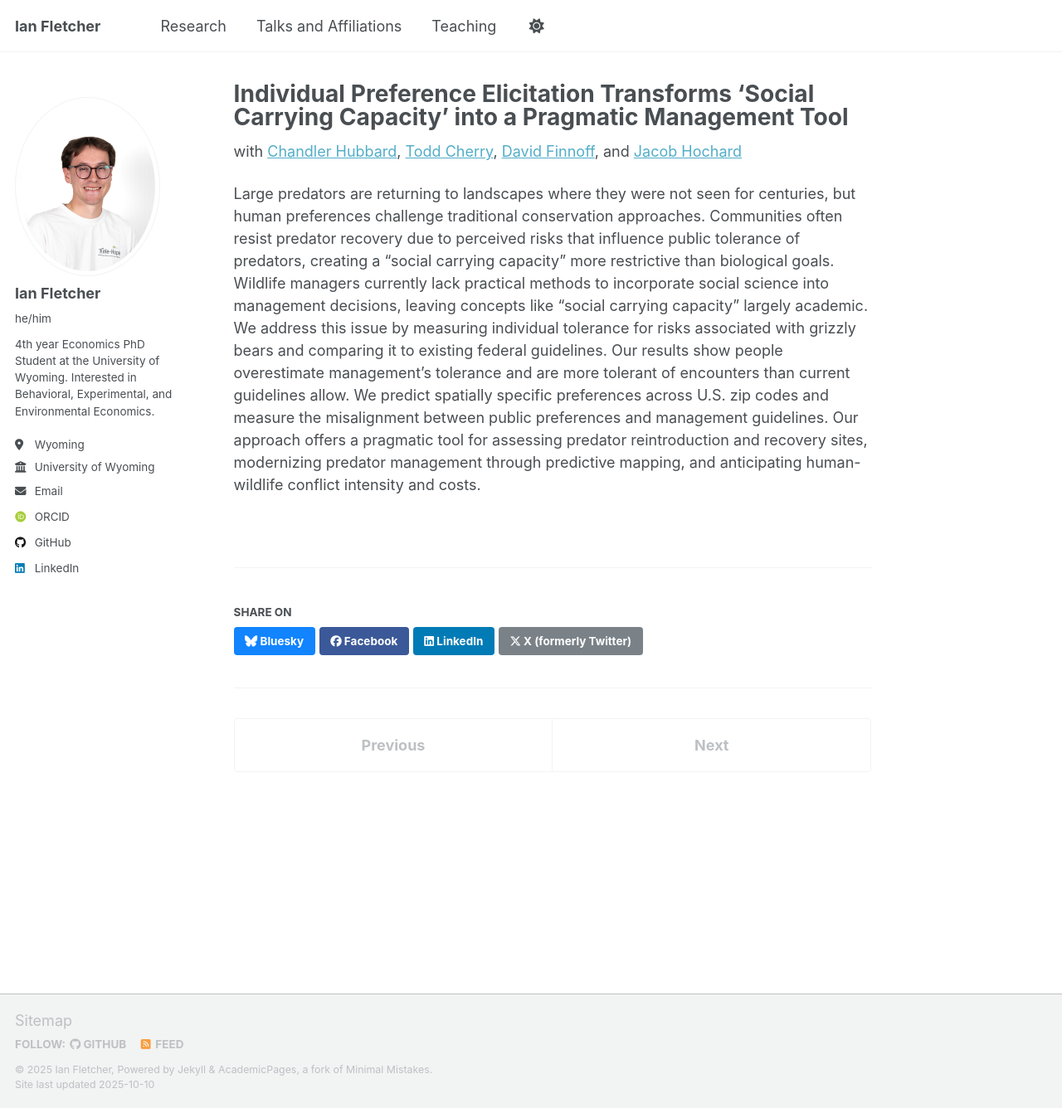
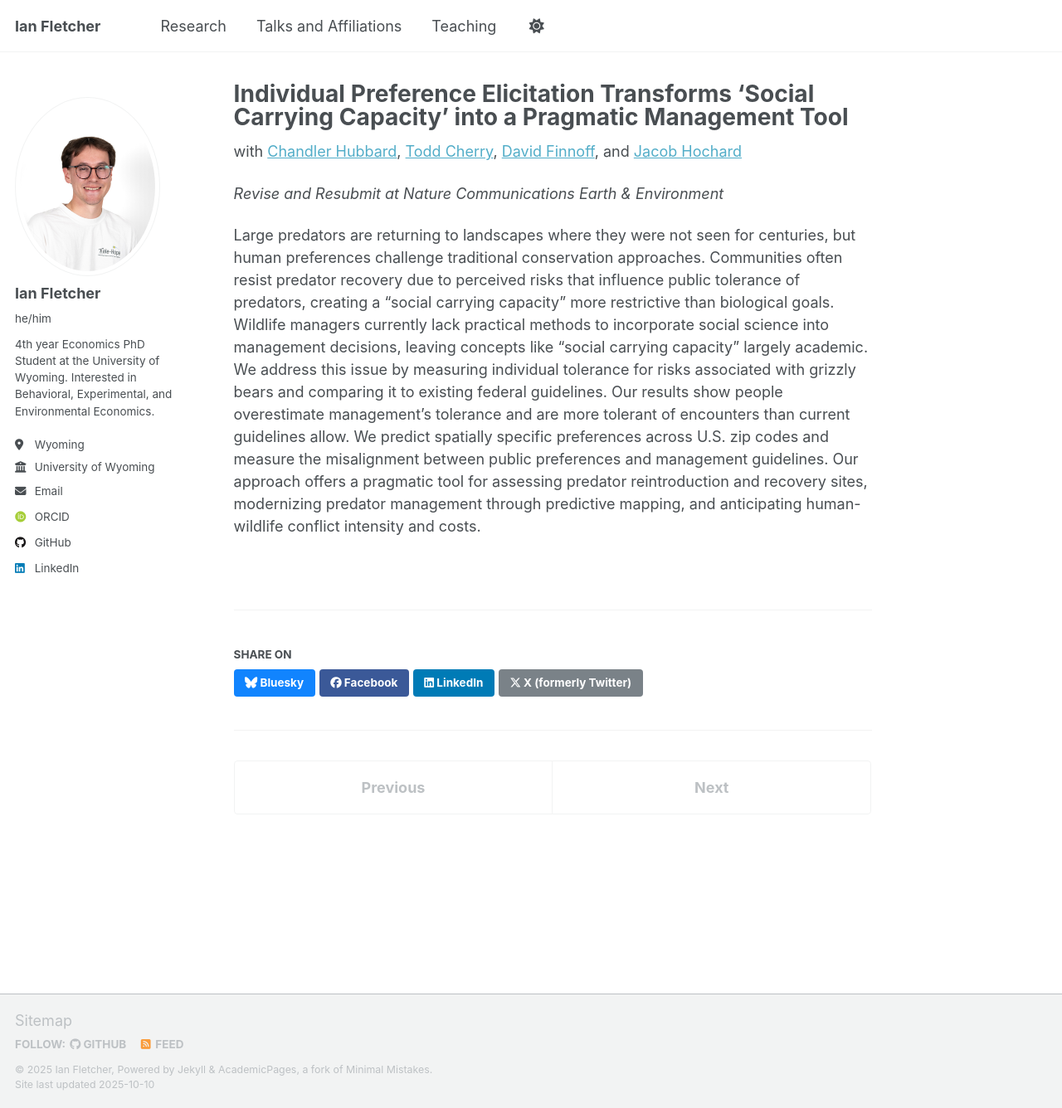
Before and after one commit to fletcherian/fletcherian.github.io, a Jekyll site: the page built from _publications/bears.md, in a window 1280 px wide and 1336 px high. Shown: the whole window at 83% size. Built offline with Jekyll 4.4.1, drawn with Linux system fonts in a browser that asks for light colours; some web fonts are replaced; a script that is not in the unit is left out.

Commit message:
Update bears.md

```diff
--- a/_publications/bears.md
+++ b/_publications/bears.md
@@ -9,4 +9,6 @@ date: 2025-08-03
 
 with [Chandler Hubbard](https://sites.google.com/view/chandlerhubbard), [Todd Cherry](https://tlcherry.weebly.com/), [David Finnoff](https://www.uwyo.edu/business/about-us/directory/finnoff-david.html), and [Jacob Hochard](https://www.jacobhochard.com/)
 
+_Revise and Resubmit at Nature Communications Earth & Environment_
+
 Large predators are returning to landscapes where they were not seen for centuries, but human preferences challenge traditional conservation approaches. Communities often resist predator recovery due to perceived risks that influence public tolerance of predators, creating a "social carrying capacity" more restrictive than biological goals. Wildlife managers currently lack practical methods to incorporate social science into management decisions,  leaving concepts like "social carrying capacity" largely academic. We address this issue by measuring individual tolerance for risks associated with grizzly bears and comparing it to existing federal guidelines. Our results show people overestimate management’s tolerance and are more tolerant of encounters than current guidelines allow. We predict spatially specific preferences across U.S. zip codes and measure the misalignment between public preferences and management guidelines. Our approach offers a pragmatic tool for assessing predator reintroduction and recovery sites, modernizing predator management through predictive mapping, and anticipating human-wildlife conflict intensity and costs.
```
